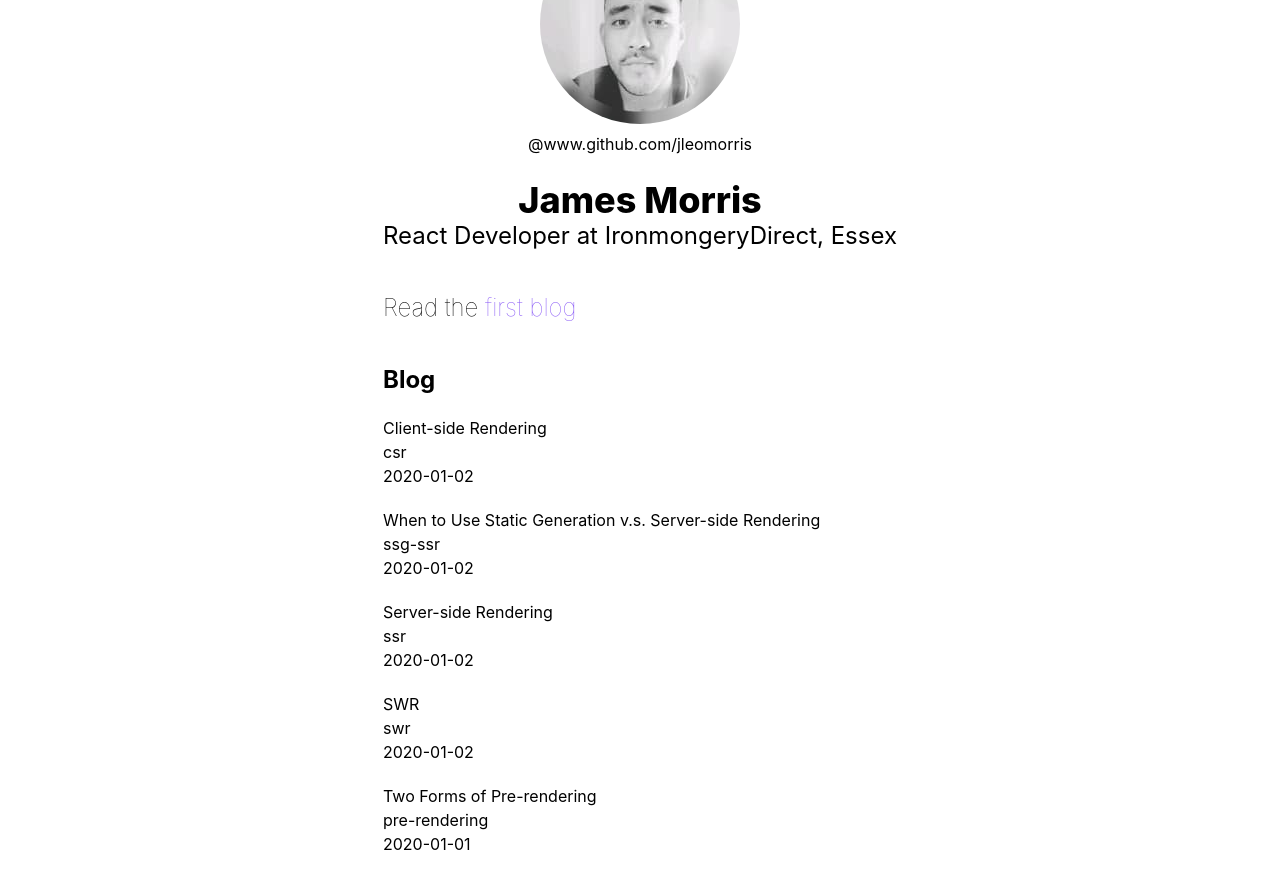
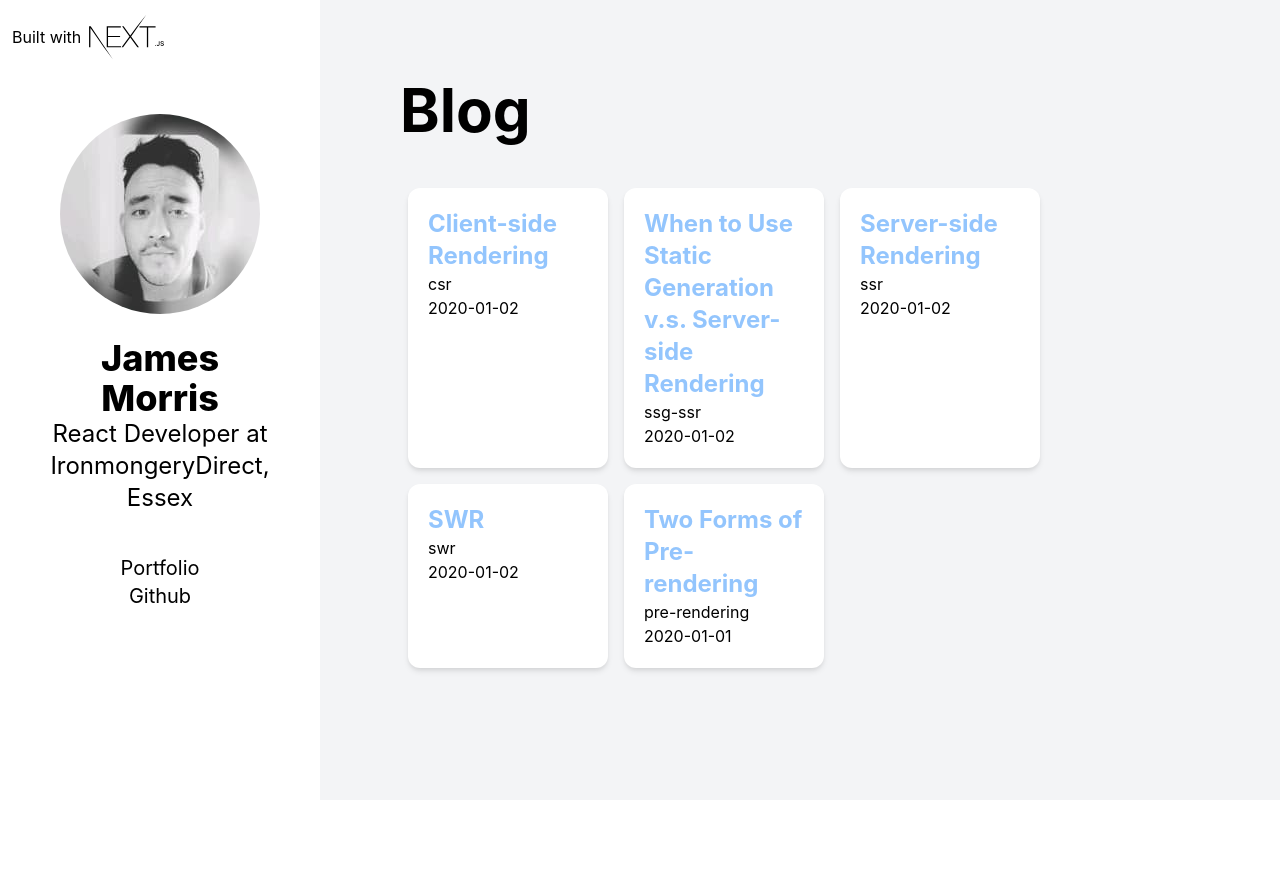
Before and after one commit to jleomorris/next-blog, a Next.js app: page / in a window 1280 px wide. Shown: the top 888 px of the page. After the commit the page ends 800 px from the top, so only its background shows below. Built offline with nearby package versions, Linux system fonts and the light colour scheme.

Commit message:
Update homepage design

```diff
--- a/pages/index.tsx
+++ b/pages/index.tsx
@@ -3,6 +3,7 @@ import Image from 'next/image';
 import homeStyles from '../styles/Home.module.css';
 import Link from 'next/link';
 import profilePic from '../public/images/profile.jpg';
+import nextJsLogo from '../public/images/nextJs.svg';
 import Alert from '../components/alert';
 // Lib
 import { getSortedPostsData } from '../lib/posts';
@@ -28,14 +29,19 @@ const Home: React.FC<IProps> = ({ allPostsData }) => {
   // console.log('homepage.allPostsData', allPostsData);
 
   return (
-    <div className='w-screen h-screen flex justify-center items-center'>
+    <div className='w-screen min-h-screen flex justify-center items-center'>
       <Head>
         <title>Next Blog</title>
         <meta name='description' content='Generated by create next app' />
         <link rel='icon' href='/favicon.ico' />
       </Head>
 
-      <main className='text-center p-24'>
+      <main className='text-center w-screen min-h-screen flex flex-col lg:flex-row'>
+        <section className='shadow-lg xl:min-h-screen xl:w-1/4'>
+          <div className='flex items-center p-3 mb-10'>
+            <p className='mr-2'>Built with</p>
+            <Image src={nextJsLogo} alt='next js' height={50} width={75} />
+          </div>
           <div className='flex flex-col justify-center items-center'>
             <Image
               src={profilePic}
@@ -44,32 +50,33 @@ const Home: React.FC<IProps> = ({ allPostsData }) => {
               height={200}
               width={200}
             />
-          <Link href='https://github.com/jleomorris'>
-            <a className='mt-2'>@www.github.com/jleomorris</a>
-          </Link>
           </div>
+          <div className='px-10'>
             <h1 className='mt-6 text-4xl font-extrabold'>James Morris</h1>
             <h2 className='text-2xl'>
               React Developer at IronmongeryDirect, Essex
             </h2>
-        <div className='my-10 text-left'>
-          <p className='text-2xl font-thin'>
-            Read the{' '}
-            <Link href='/posts/first-post'>
-              <a className='text-purple-500'>first blog</a>
+            <div className='my-10 text-xl flex flex-col'>
+              <Link href='https://www.jamesleomorris.com'>
+                <a target='_blank'>Portfolio</a>
               </Link>
-          </p>
+              <Link href='https://github.com/jleomorris'>
+                <a target='_blank'>Github</a>
+              </Link>
             </div>
-        <section className='text-left'>
-          <h2 className='text-2xl font-bold'>Blog</h2>
-          <ul className=''>
+          </div>
+        </section>
+        <section className='bg-gray-100 text-left p-10 sm:p-20 xl:min-h-screen xl:w-3/4'>
+          <h2 className='text-6xl mb-10 font-bold'>Blog</h2>
+          <ul className='flex flex-wrap justify-start w-full'>
             {allPostsData.map(({ id, date, title }) => (
-              <li className='my-5' key={id}>
-                {title}
-                <br />
-                {id}
-                <br />
-                {date}
+              <li
+                className='bg-white m-2 shadow-md p-5 rounded-xl w-full lg:w-1/4'
+                key={id}
+              >
+                <p className='text-blue-300 font-bold text-2xl'>{title}</p>
+                <p>{id}</p>
+                <p className=''>{date}</p>
               </li>
             ))}
           </ul>
```
Also changed, not shown: public/images/nextJs.svg (added). Lines whose indentation alone changed are shown as unchanged.
